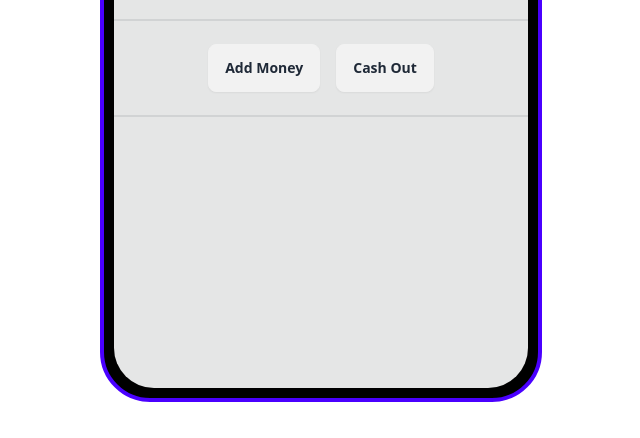
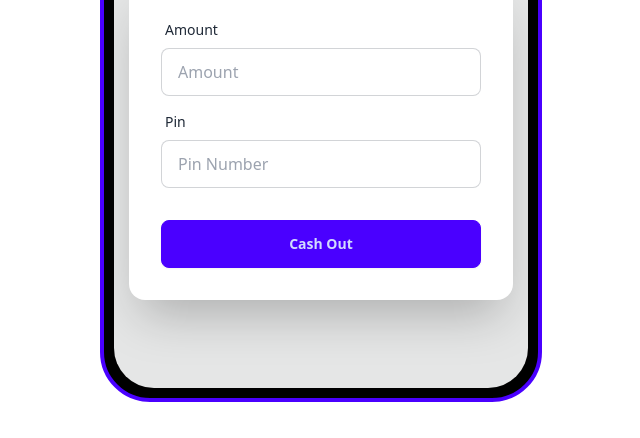
Before and after one commit to snh-sabbir/Payoo-MFS, a plain HTML site: page index.html in a window 1280 px wide. Shown: the part 362-800 px from the top of the page, without its empty margins (319-959 px from the left). Drawn offline with nearby package versions, Linux system fonts and the light colour scheme.

Commit message:
bug fixing

```diff
--- a/index.html
+++ b/index.html
@@ -33,7 +33,7 @@
                                 <label class="label">
                                     <span class="label-text">Amount</span>
                                 </label>
-                                <input id="amount" type="text" placeholder="Amount" class="input input-bordered"
+                                <input id="amount" type="number" placeholder="Amount" class="input input-bordered"
                                     required />
                             </div>
                             <div class="form-control">
@@ -47,13 +47,13 @@
                                 <button id="add-money-btn" class="btn btn-primary">Add Money</button>
                             </div>
                         </form>
-                        <form id="cash-out-form" class="hidden card-body">
+                        <form id="cash-out-form" class="card-body">
                             <div class="form-control">
                                 <label class="label">
                                     <span class="label-text">Amount</span>
                                 </label>
-                                <input id="input-amount" type="password" placeholder="Amount"
-                                    class="input input-bordered" required />
+                                <input id="input-amount" type="number" placeholder="Amount" class="input input-bordered"
+                                    required />
                             </div>
                             <div class="form-control">
                                 <label class="label">
```
